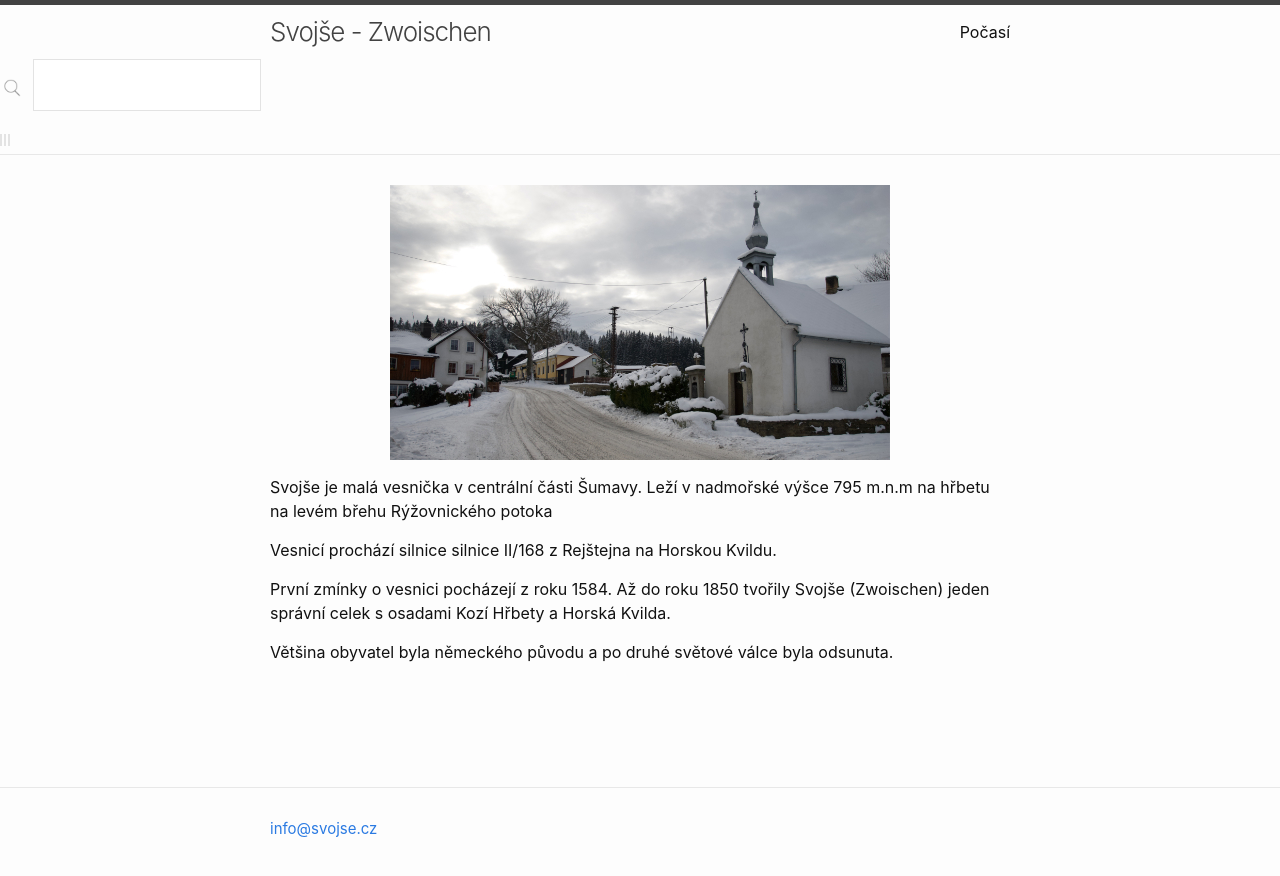
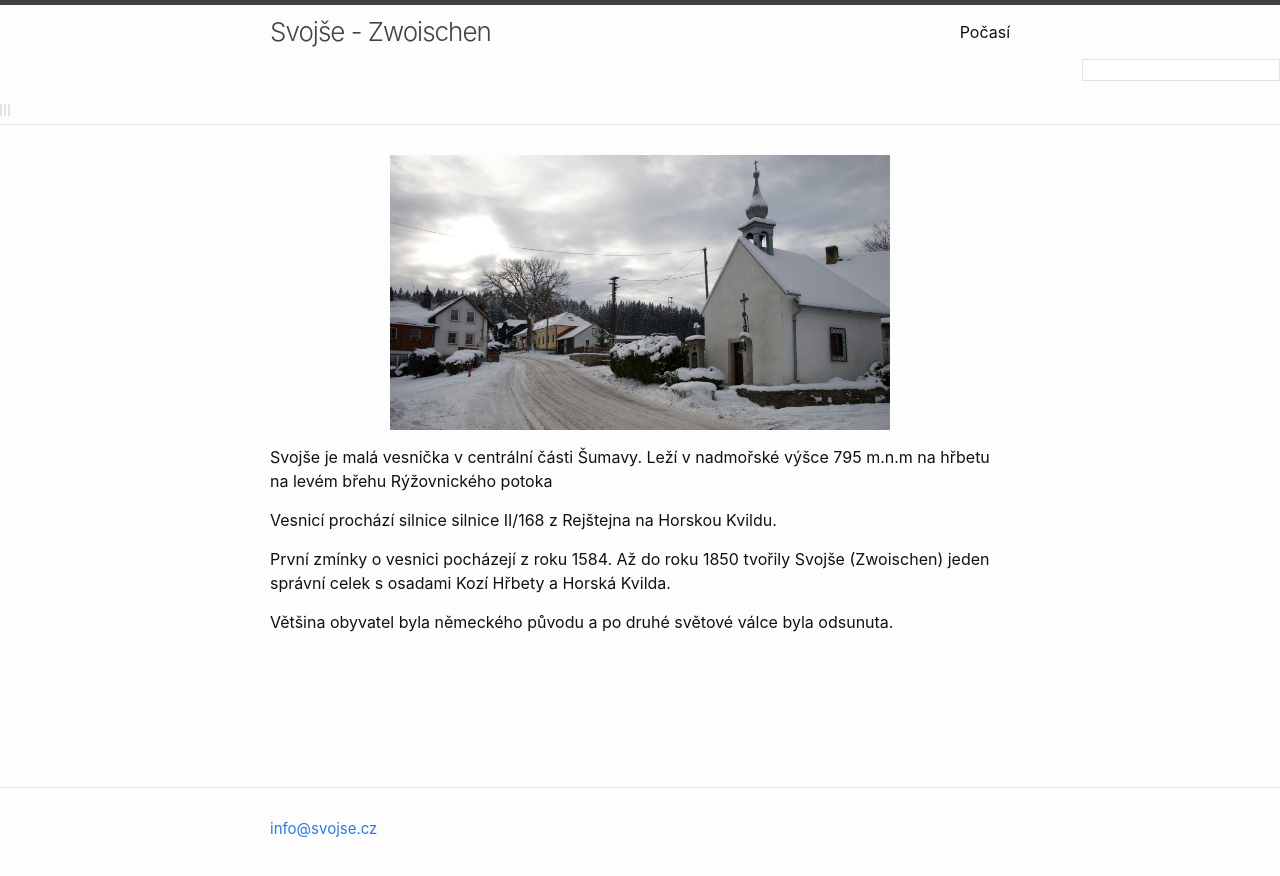
Before and after one commit to mcljnd/svojse.cz, a Jekyll site: the page built from index.md, in a window 1280 px wide. Shown: the top 876 px of the page. Built offline with Jekyll 4.4.1, drawn with Linux system fonts in a browser that asks for light colours; nearby versions of some CDN libraries.

Commit message:
fixes for search

```diff
--- a/_includes/header.html
+++ b/_includes/header.html
@@ -40,7 +40,7 @@
   <!-- search -->
 
   <form action="{{ page.url | relative_url }}">
-    <div class="tipue_search_left"><img src="{{ "/assets/tipuesearch/search.png" | relative_url }}" class="tipue_search_icon"></div>
+
     <div class="tipue_search_right"><input type="text" name="q" id="tipue_search_input" pattern=".{3,}" title="At least 3 characters" required></div>
     <div style="clear: both;"></div>
   </form>
@@ -54,4 +54,5 @@
   </script>
 
 <!-- /search -->
+
 </header>
--- a/assets/tipuesearch/css/tipuesearch.css
+++ b/assets/tipuesearch/css/tipuesearch.css
@@ -39,7 +39,7 @@ http://www.tipue.com/search
 {
      color: #333;
      max-width: 210px;
-	padding: 17px;
+	padding: 2px;
 	border: 1px solid #e3e3e3;
 	border-radius: 0;
 	-moz-appearance: none;
@@ -47,6 +47,7 @@ http://www.tipue.com/search
      box-shadow: none;
 	outline: 0;
 	margin: 0;
+     float: right;
 }
 .tipue_search_icon
 {
@@ -60,7 +61,7 @@ http://www.tipue.com/search
 }
 .tipue_search_right
 {
-     float: left;
+     float: right;
 }
 
 
```
